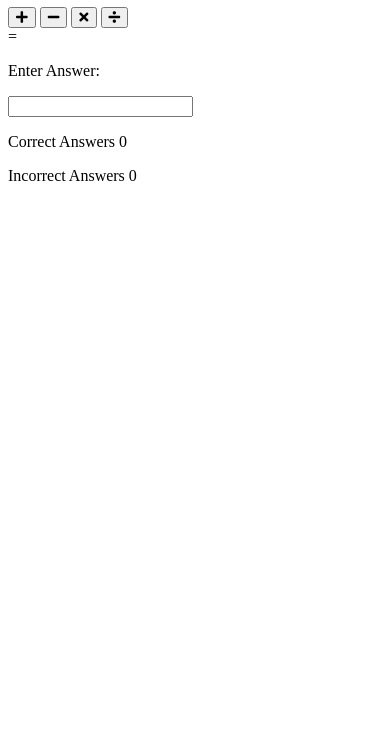
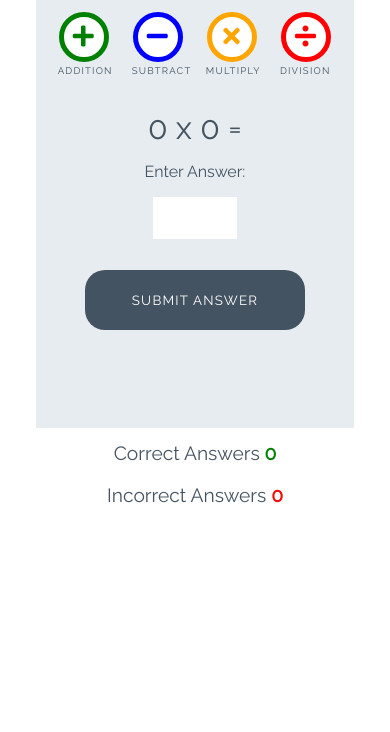
Before and after one commit to MikaCodez/love-maths, a plain HTML site: page index.html in a window 390 px wide. Shown: the part 112-844 px from the top of the page. Drawn offline with Linux system fonts and the light colour scheme.

Commit message:
Add styles for game

```diff
--- a/assets/css/style.css
+++ b/assets/css/style.css
@@ -0,0 +1,252 @@
+/* --------- Global style */
+
+body {
+    background-color: white;
+    font-family: "Raleway", sans-serif;
+    color: #445361;
+    text-align: center;
+}
+
+/* --------- Heading */
+
+.heading {
+    text-align: center;
+    font-size: 2.5rem;
+}
+
+.logo {
+    height: 40px;
+    padding-right: 5px;
+}
+
+/* --------- Game layout */
+
+.game-area {
+    background-color: #E6ECF0;
+    box-sizing: border-box;
+    width: 85%;
+    height: 65vh;
+    max-height: 450px;
+    max-width: 830px;
+    margin-left: auto;
+    margin-right: auto;
+    padding: 1%;
+}
+
+.question-area {
+    width: 50%;
+    font-size: 2rem;
+    margin: auto;
+    padding: 50px 0;
+}
+
+.question-area span {
+    padding: 0 15px;
+}
+
+.score-area {
+    margin: 5px auto;
+    width: 60%;
+    font-size: 1.2rem;
+}
+
+.controls-area {
+    width: 85%;
+    margin: 30px auto;
+}
+
+#score {
+    color: green;
+    font-weight: bold;
+}
+
+#incorrect {
+    color: red;
+    font-weight: bold;
+}
+
+.answer-message {
+    display: none;
+    font-size: 1rem;
+}
+
+#answer-box {
+    border: none;
+    color: #445361;
+    display: inline-block;
+    height: 40px;
+    width: 80px;
+    font-size: 1.2rem;
+}
+
+.scores {
+    display: inline-block;
+    padding: 25px;
+}
+
+/* --------- Buttons */
+
+.btn {
+    width: 220px;
+    height: 60px;
+    font-family: "Raleway", sans-serif;
+    text-transform: uppercase;
+    letter-spacing: 1.2px;
+    color: white;
+}
+
+.btn:focus {
+    outline: none;
+}
+
+.btn--big {
+    padding-top: 10px;
+    border-radius: 50%;
+    background-color: white;
+    border: 10px solid;
+    width: 100px;
+    height: 100px;
+    font-size: 3.2rem;
+    margin: 0 30px;
+    transition: all 0.5s;
+}
+
+.btn--big::after{
+    content: attr(data-type);
+    font-size: 1rem;
+    color: #445361;
+    position: relative;
+    left: -0.5em;
+}
+
+.btn--blue {
+    border-color: blue;
+    color: blue;
+}
+
+.btn--blue:active,
+.btn--blue:hover {
+    background-color: darkblue;
+    color: white;
+}
+
+.btn--orange {
+    border-color: orange;
+    color: orange;
+}
+
+.btn--orange:active,
+.btn--orange:hover {
+    background-color: darkorange;
+    color: white;
+}
+
+.btn--red {
+    border-color: red;
+    color: red;
+}
+
+.btn--red:active,
+.btn--red:hover {
+    background-color: darkred;
+    color: white;
+}
+
+.btn--green {
+    border-color: green;
+    color: green;
+}
+
+.btn--green:active,
+.btn--green:hover {
+    background-color: darkgreen;
+    color: white;
+}
+
+.btn--gray {
+    margin-top: 25px;
+    background-color: #445361;
+    border: 1px transparent;
+    border-radius: 20px;
+}
+
+.btn--gray:active,
+.btn--gray:hover {
+    background-color: #0d1013;
+}
+
+/* --------- Media queries */
+
+@media (max-width: 414px) {
+    .controls-area {
+        width: 100%;
+    }
+
+    .btn--big {
+        margin: 0 10px;
+        padding: 5px;
+        border: 5px solid;
+        width: 50px;
+        height: 50px;
+        font-size: 1.5rem;
+    }
+
+    .btn--big::after {
+        font-size: 0.6rem;
+        left: -0.7rem;
+    }
+
+    .question-area {
+        padding: 10% 0;
+        width: 100%;
+    }
+
+    .question-area span {
+        padding: 0;
+    }
+
+    .answer-message {
+        display: block;
+    }
+
+    #answer-box {
+        display: block;
+        margin: 0 auto;
+    }
+    .btn--gray {
+        margin-top: 0;
+    }
+
+    .score-area {
+        width: 100%;
+    }
+
+    .scores {
+        margin: 0.5em auto;
+        display: block;
+        padding: 5px;
+    }
+
+    .heading {
+        font-size: 2rem;
+    }
+}
+
+@media (max-width: 320px) {
+    .game-area {
+        height: 70vh;
+    }
+
+    .controls-area {
+        width: 75%;
+        margin: 10px auto;
+    }
+
+    .btn--big {
+        margin: 10px 10px;
+    }
+    .question-area {
+        padding: 10px 0;
+    }
+
+}
--- a/index.html
+++ b/index.html
@@ -21,26 +21,27 @@
 
     <div class="game-area">
         <div class="controls-area">
-            <button class="btn btn--big btn--green">
+            <button data-type="addition" class="btn btn--big btn--green">
                 <i class="fas fa-plus"></i>
             </button>
-            <button class="btn btn--big btn--blue">
+            <button data-type="subtract" class="btn btn--big btn--blue">
                 <i class="fas fa-minus"></i>
             </button>
-            <button class="btn btn--big btn--orange">
+            <button data-type="multiply" class="btn btn--big btn--orange">
                 <i class="fas fa-times"></i>
             </button>
-            <button class="btn btn--big btn--red">
+            <button data-type="division" class="btn btn--big btn--red">
                 <i class="fas fa-divide"></i>
             </button>
             <div class="question-area">
-                <span id="operand1"></span>
-                <span id="operator"></span>
-                <span id="operand2"></span>
+                <span id="operand1">0</span>
+                <span id="operator">x</span>
+                <span id="operand2">0</span>
                 <span>=</span>
                 <p class="answer-message">Enter Answer:</p>
                 <input id="answer-box" type="number">
             </div>
+            <button data-type="submit" class="btn btn--gray">Submit Answer</button>
         </div>
 
     </div>
```
